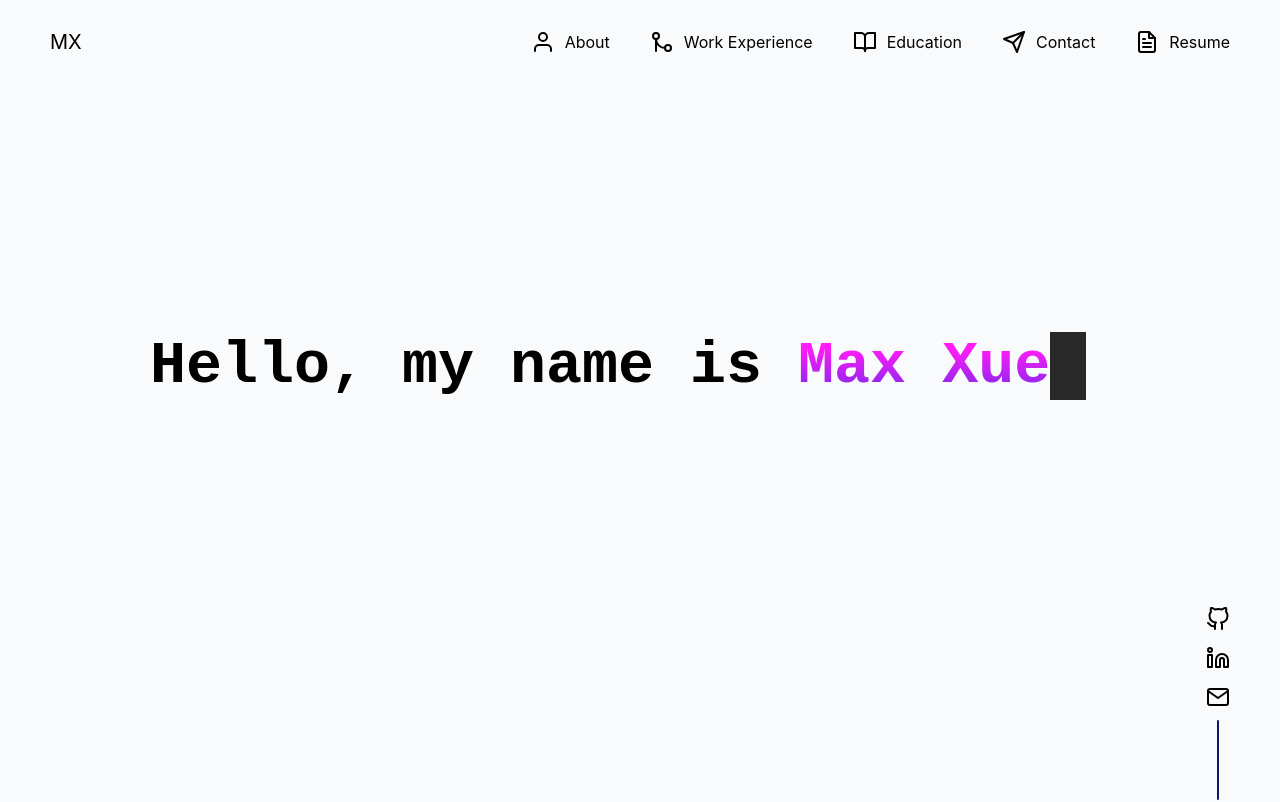
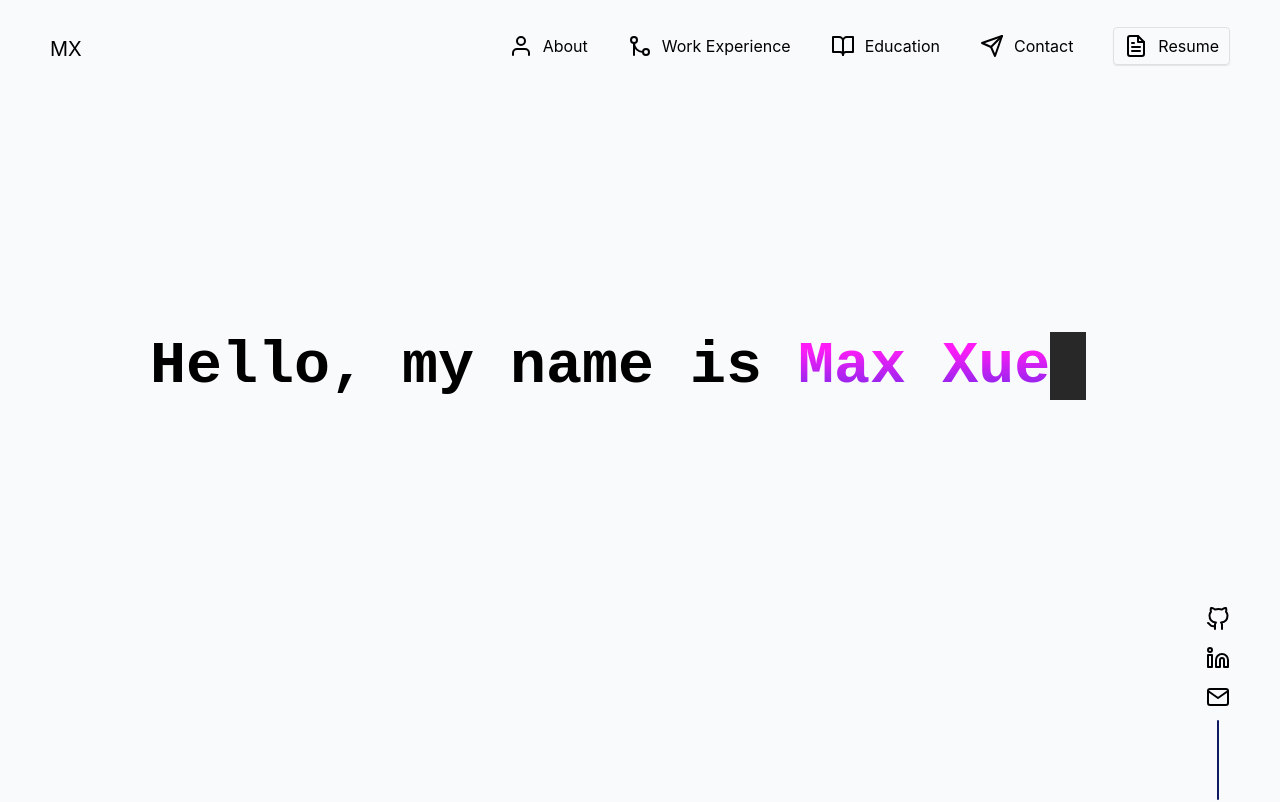
Before and after one commit to M-Xue/dev-portfolio, a Next.js app: page / in a window 1280 px wide. Shown: the top 802 px of the page. Built offline with nearby package versions, Linux system fonts and the light colour scheme.

Commit message:
added animations to top bar

```diff
--- a/styles/components/Topbar.module.css
+++ b/styles/components/Topbar.module.css
@@ -13,20 +13,18 @@
     list-style: none;
 }
 
-
-
 .navigation a {
     margin-right: 40px;
     display: flex;
     align-items: center;
-    /* padding: 7.5px 10px;
-    border-radius: 5px;
-    transition: all 100ms linear;  */
+    padding-top: 4px;
+    transition: all 150ms ease-in;
 }
 
 .navigation a:hover {
-    /* background-color: rgb(230, 229, 229); */
-    /* Change this to expanding underline */
+    color: #682AE9;
+    padding-top: 0;
+    padding-bottom: 4px;
 }
 
 .navigation svg {
@@ -36,7 +34,29 @@
 .resume div {
     display: flex;
     align-items: center;
+
+    border: 1px solid rgb(223, 225, 228);
+    border-top-color: rgb(223, 225, 228);
+    border-right-color: rgb(223, 225, 228);
+    border-bottom-color: rgb(223, 225, 228);
+    border-left-color: rgb(223, 225, 228);
+    box-shadow: rgba(0, 0, 0, 0.09) 0px 1px 1px;
+    border-radius: 4px;
+
+    padding: 6px 10px;
+    transform: translateY(-3px);
+
+    transition: all 0.15s ease-in;
 }
+
+.resume div:hover {
+    background-color: rgb(244, 245, 248);
+    border-color: rgb(201, 203, 205);
+}
+
+
+
+
 
 .logo {
     opacity: 0;
```
Also changed, not shown: components/Topbar.tsx (+16 -12 lines).
